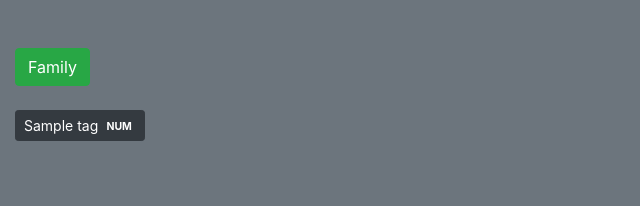
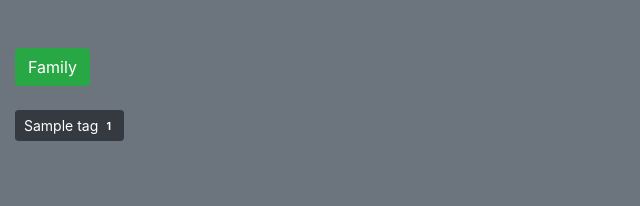
Before and after one commit to elaineyoung702/board-game-guru, a Flask app: page /boardgame/1 in a window 1280 px wide. Shown: the part 612-818 px from the top of the page, without its empty margins (0-640 px from the left). Run offline with Flask 2, Linux system fonts and the light colour scheme; the visitor is signed in with stand-in values (Sample User, id 1); tables that the repository leaves empty hold one stand-in row (values such as "Sample post"); grey boxes marked "Sample" are stand-in pictures; some libraries are stand-ins or nearby versions.

Commit message:
changed the original NUM placeholder in the badge span to actually display num times tag was applied to board game

```diff
--- a/templates/boardgame.html
+++ b/templates/boardgame.html
@@ -47,7 +47,7 @@
     <div class="col-12">
       {% for tag in tags %}
         <button type="button" class="btn btn-dark btn-sm bgtag" id={{tag.tag_id}} value={{tag.tag_id}}>{{tag.tag_name}}
-        <span class="badge">NUM</span>
+        <span class="badge">{{tag_dict[tag.tag_id]}}</span>
         </button>
       {% endfor %}
     </div><br><br><br><br>
```
